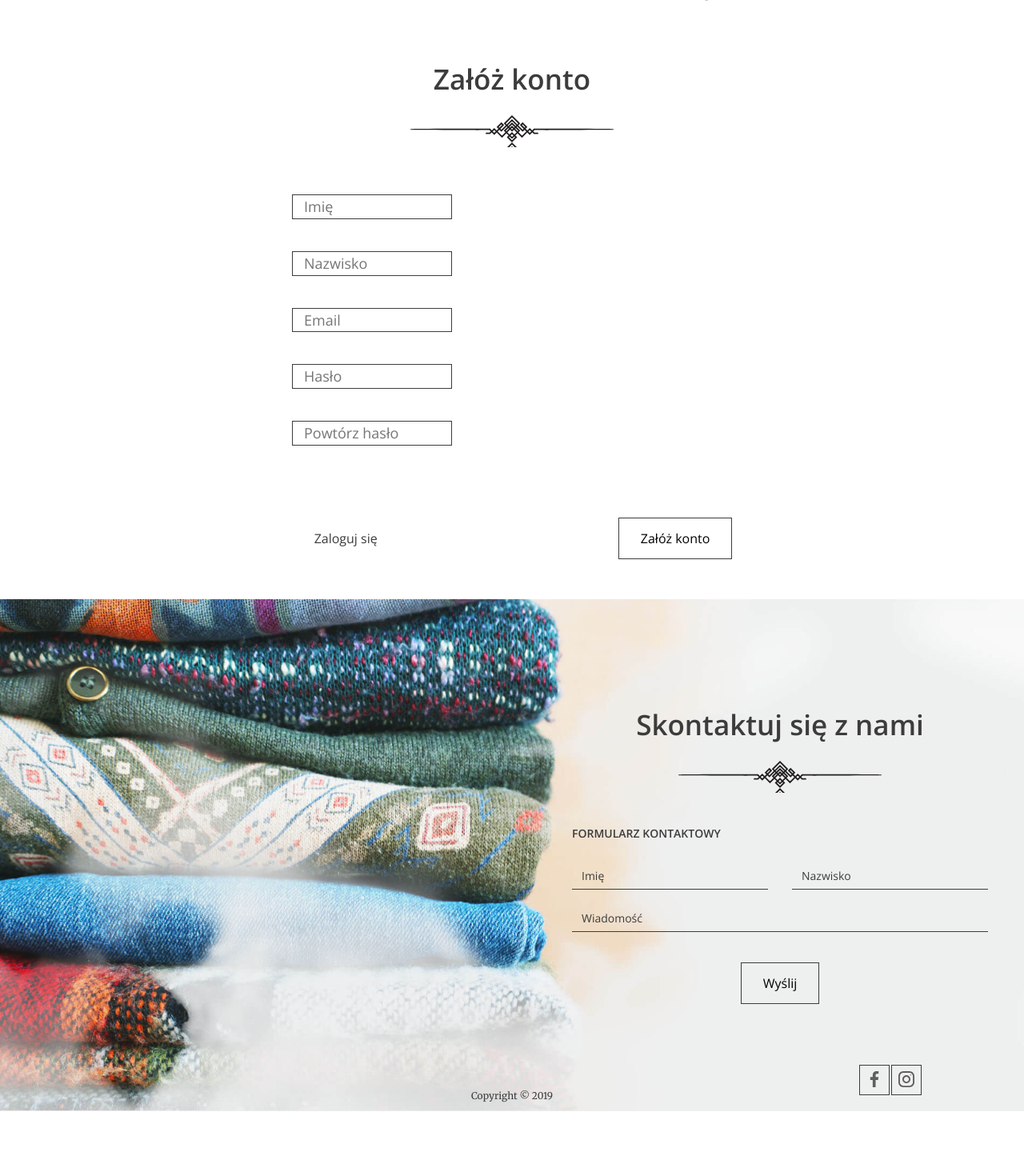
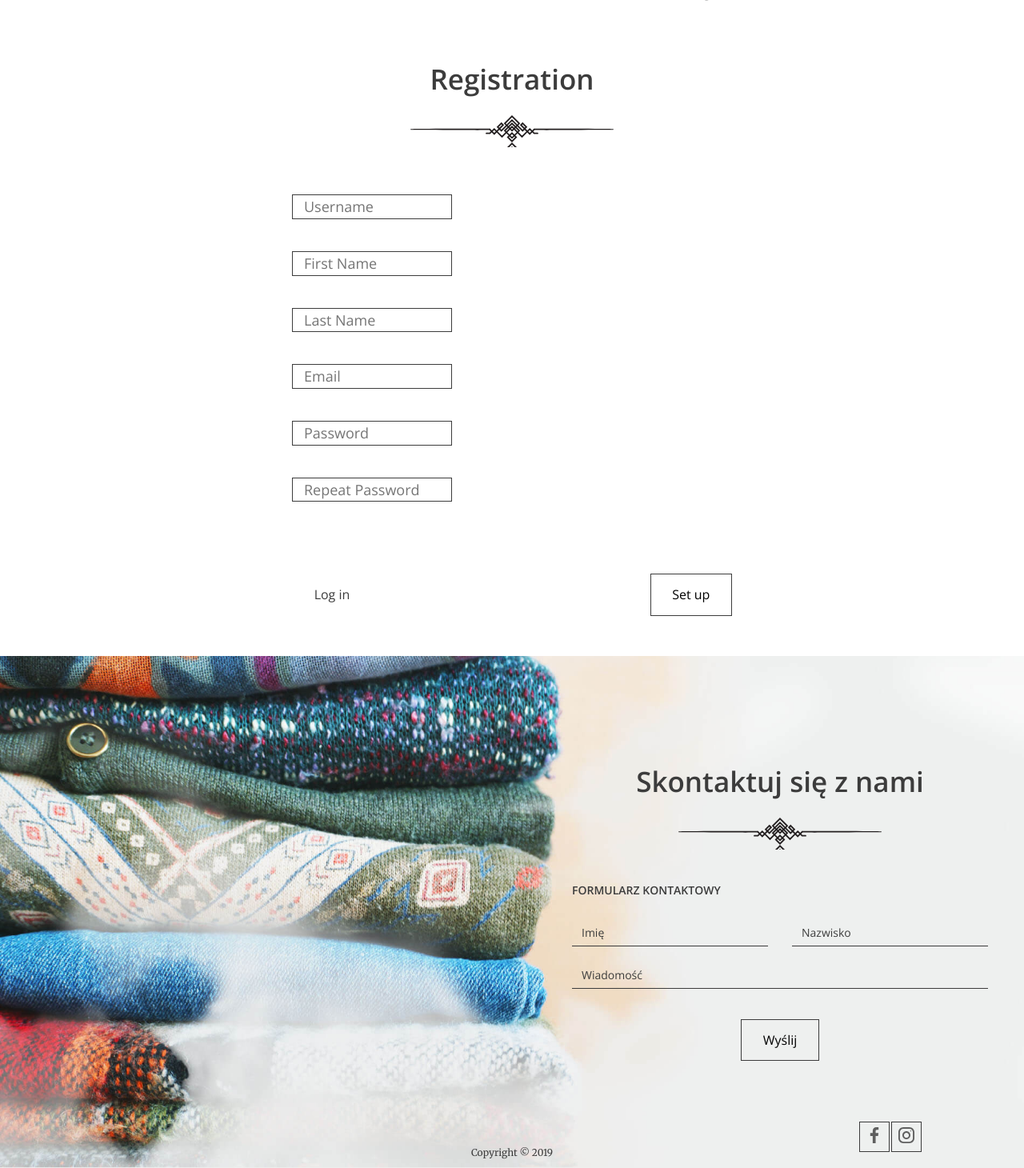
Before and after one commit to Haxxproxx202/Portfolio-Lab, a Django app: page /register/ in a window 1280 px wide. Shown: the part 75-1535 px from the top of the page at 80% size. Before the commit the page ends 1464 px from the top, so only its background shows below. Run offline with Django 4.2, Linux system fonts and the light colour scheme.

Commit message:
Registration

```diff
--- /dev/null
+++ b/project/forms.py
@@ -0,0 +1,17 @@
+from django import forms
+from django.contrib.auth.models import User
+from django.core.validators import ValidationError
+
+class RegisterForm(forms.Form):
+    username = forms.CharField(max_length=20, widget=forms.TextInput(attrs={'placeholder': 'Username'}))
+    first_name = forms.CharField(max_length=20, widget=forms.TextInput(attrs={'placeholder': 'First Name'}))
+    last_name = forms.CharField(max_length=20, widget=forms.TextInput(attrs={'placeholder': 'Last Name'}))
+    email = forms.EmailField(max_length=30, widget=forms.TextInput(attrs={'placeholder': 'Email'}))
+    pass1 = forms.CharField(max_length=30, widget=forms.PasswordInput(attrs={'placeholder': 'Password'}),)
+    pass2 = forms.CharField(max_length=30, widget=forms.PasswordInput(attrs={'placeholder': "Repeat Password"}))
+
+    def clean(self):
+        if self.data['pass1'] != self.data['pass2']:
+            raise ValidationError("The passwords you typed in do not match. Try again, please.")
+        else:
+            return super().clean()
--- a/project/templates/register.html
+++ b/project/templates/register.html
@@ -3,28 +3,33 @@
 {% block content %}
 {% include 'header_login_register.html' %}
 
+
     <section class="login-page">
-      <h2>Załóż konto</h2>
-      <form>
+      <h2>Registration</h2>
+      <form action="" method="POST">
+        {% csrf_token %}
         <div class="form-group">
-          <input type="text" name="name" placeholder="Imię" />
+          {{form.username}}
+        </div>
+        <div class="form-group">
+          {{form.first_name}}
         </div>
          <div class="form-group">
-          <input type="text" name="surname" placeholder="Nazwisko" />
+           {{form.last_name}}
         </div>
         <div class="form-group">
-          <input type="email" name="email" placeholder="Email" />
+          {{form.email}}
         </div>
         <div class="form-group">
-          <input type="password" name="password" placeholder="Hasło" />
+          {{form.pass1}}
         </div>
         <div class="form-group">
-          <input type="password" name="password2" placeholder="Powtórz hasło" />
+          {{form.pass2}}
         </div>
 
         <div class="form-group form-group--buttons">
-          <a href="login.html" class="btn btn--without-border">Zaloguj się</a>
-          <button class="btn" type="submit">Załóż konto</button>
+          <a href="login.html" class="btn btn--without-border">Log in</a>
+          <button class="btn" type="submit">Set up</button>
         </div>
       </form>
     </section>
--- a/project/views.py
+++ b/project/views.py
@@ -1,6 +1,12 @@
 from django.shortcuts import render
 from django.views import View
 from project.models import Category, Institution, Donation
+from django.core.paginator import Paginator
+from django.views.generic import FormView
+from project.forms import RegisterForm
+from django.urls import reverse_lazy
+from django.contrib.auth.models import User
+from django.contrib.auth import login, logout, authenticate
 
 # Create your views here.
 
@@ -23,11 +29,20 @@ class LandingPage(View):
         inst_qty = Institution.objects.count()
         all_fndn = Institution.objects.filter(type="1")
         all_non_govt = Institution.objects.filter(type="2")
+        all_local = Institution.objects.filter(type="3")
+
+        pag_fndn = Paginator(all_fndn, 2)
+        page = request.GET.get('page')
+        pagina = pag_fndn.get_page(page)
+
+
 
         ctx = {'sacks_qty': sacks_qty,
                'inst_qty': inst_qty,
                'all_fndn': all_fndn,
-               'all_non_govt': all_non_govt}
+               'all_non_govt': all_non_govt,
+               'all_local': all_local,
+               'pagina': pagina}
 
         return render(request, 'index.html', ctx)
 
@@ -35,8 +50,23 @@ class Login(View):
     def get(self, request):
         return render(request, 'login.html')
 
-class Register(View):
-    def get(self, request):
-        return render(request, 'register.html')
+class Register(FormView):
+    form_class = RegisterForm
+    template_name = 'register.html'
+    success_url = reverse_lazy('login')
 
-# ubrania, jedzenie, sprzęt AGD, meble, zabawki, ubrania, meble, zabawki, ubrania, jedzenie, ciepłe koce
+    def form_valid(self, form):
+        username = form.cleaned_data['username']
+        name = form.cleaned_data['first_name']
+        surname = form.cleaned_data['last_name']
+        email = form.cleaned_data['email']
+        pw = form.cleaned_data['pass2']
+
+        new_user = User.objects.create_user(username=username, first_name=name, last_name=surname, email=email, password=pw)
+
+        login(self.request, new_user)
+
+        return super().form_valid(form)
+
+
+#, sprzęt AGD, ciepłe koce
```
Also changed, not shown: project/templates/index.html (+42 -33 lines).
